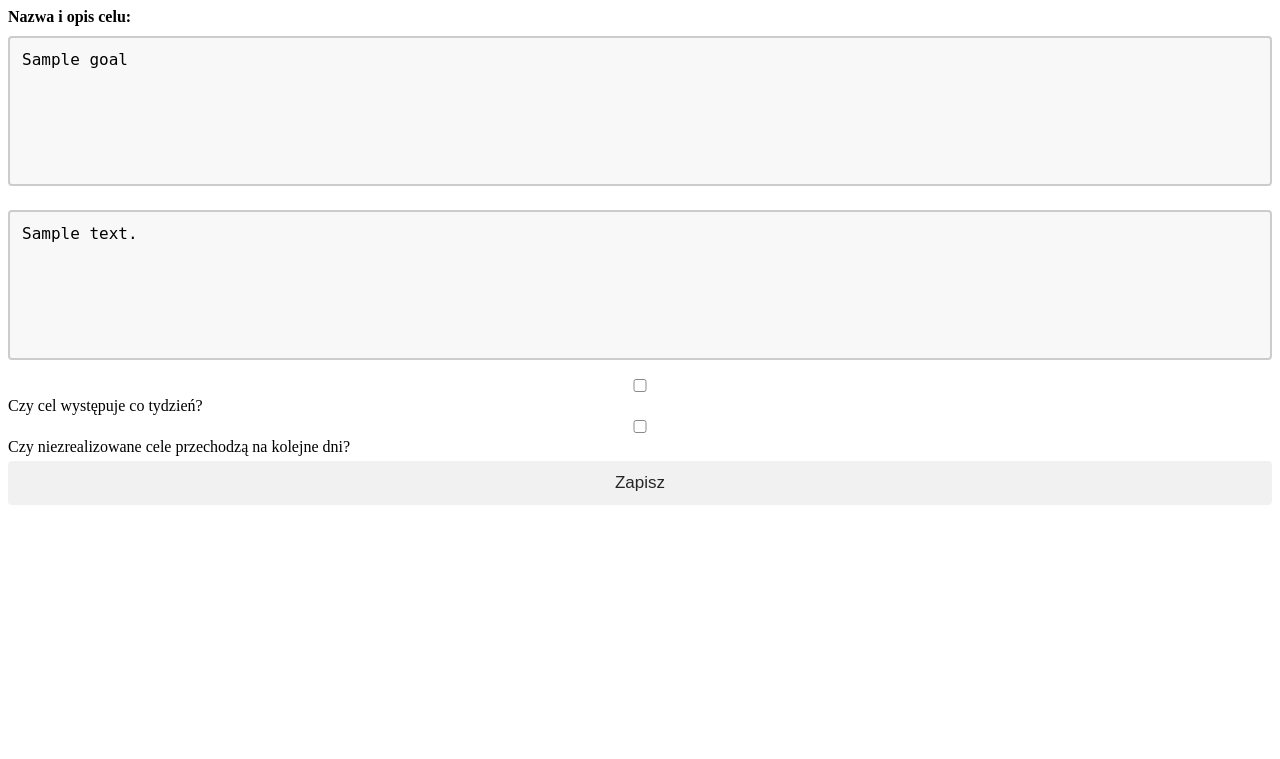
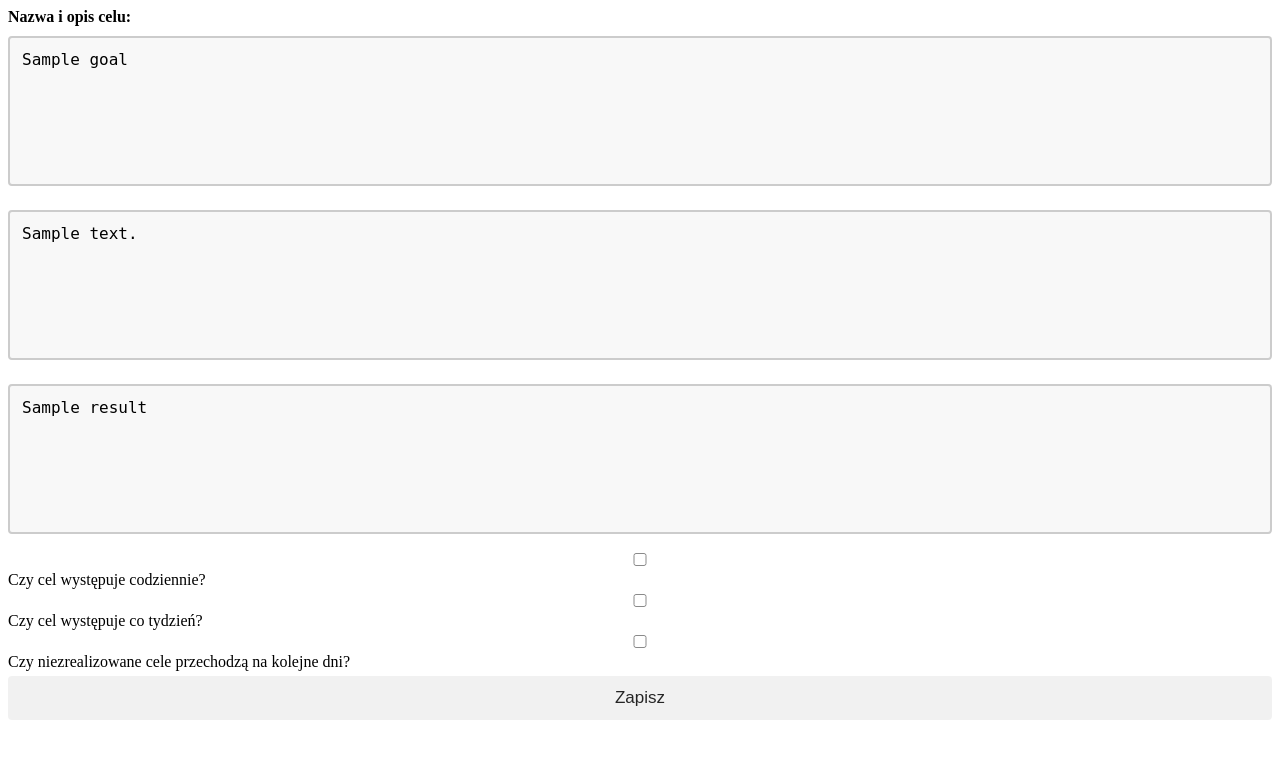
Before and after one commit to wojciech-szyba/siedmiodniowe-cele, a Flask app: template templates/new.html in a window 1280 px wide. Shown: the top 759 px of the page. Run offline with Flask 3, Linux system fonts and the light colour scheme; the template is opened without the code that fills it: most values are stand-ins (such as "Sample title", 1, 10 or a date in 2020); parts of the project's set-up code (start-up, migrations or seed data) failed here and were passed over.

Commit message:
New columns and css refactor
added new columns and css styles code refactor

```diff
--- a/app.py
+++ b/app.py
@@ -47,7 +47,7 @@ def load_user(user_id):
 def main(week_start_date, week_end_date):
     print(f"current_user.is_authenticated: {current_user.is_authenticated}, user_id: {current_user.get_id()}")
     today = datetime.now()
-    today_day_of_week_number = today.weekday()
+    today_day_of_week_number = today.weekday() + 1
     current_week_start_date = today - timedelta(days=today.weekday()) if not week_start_date else week_start_date
     current_week_end_date = current_week_start_date + timedelta(days=6) if not week_end_date else week_end_date
     try:
@@ -86,7 +86,7 @@ def next_week_grid(week_start_date):
 
 @app.route('/daily', methods=['GET'])
 @login_required
-def daily():
+def daily_grid():
     today_day_of_week_number = datetime.now().weekday() + 1
     try:
         goals = db.session.execute(db.select(Goal)).scalars()
@@ -104,9 +104,12 @@ def daily():
 def insert_goal(day_of_week):
     if request.method == 'POST':
         is_goal_cyclic_weekly = True if request.form.get("goal_cyclic_weekly", 0) == "on" else False
+        is_goal_cyclic_daily = True if request.form.get("goal_cyclic_daily", 0) == "on" else False
         is_carried_over_if_not_achieved = True if request.form.get("carried_over_if_not_achieved", 0) == "on" else False
-        goal = Goal(name=request.form['name'], description=request.form['description'], goal_day_of_week=day_of_week,
+        goal = Goal(name=request.form['name'], description=request.form['description'],
+                    result=request.form['result'], goal_day_of_week=day_of_week,
                     goal_cyclic_weekly=is_goal_cyclic_weekly,
+                    goal_cyclic_daily=is_goal_cyclic_daily,
                     carried_over_if_not_achieved=is_carried_over_if_not_achieved)
         db.session.add(goal)
         db.session.commit()
@@ -122,7 +125,9 @@ def update(id):
     if request.method == 'POST':
         goal.name = request.form['name']
         goal.description = request.form['description']
+        goal.result = request.form['result']
         goal.goal_cyclic_weekly = True if request.form.get("goal_cyclic_weekly", False) == "on" else False
+        goal.goal_cyclic_weekly = True if request.form.get("goal_cyclic_daily", False) == "on" else False
         goal.carried_over_if_not_achieved = True if request.form.get("carried_over_if_not_achieved", False) == "on" \
             else False
         db.session.commit()
--- a/models.py
+++ b/models.py
@@ -21,11 +21,13 @@ class Goal(db.Model):
     id = db.Column(db.Integer, primary_key=True)
     name = db.Column(db.String(255))
     description = db.Column(db.String(4000))
+    result = db.Column(db.String(4000))
     goal_day_of_week = db.Column(db.Integer, default=1)
     goal_datetime = db.Column(db.DateTime, default=datetime.utcnow())
     goal_deadline_date = db.Column(db.Date)
     goal_achieved = db.Column(db.Boolean, default=False)
     goal_cyclic_weekly = db.Column(db.Boolean, default=True)
+    goal_cyclic_daily = db.Column(db.Boolean, default=True)
     goal_one_day_only = db.Column(db.Boolean, default=True)
     carried_over_if_not_achieved = db.Column(db.Boolean, default=True)
     timestamp = db.Column(db.DateTime, default=datetime.utcnow())
--- /dev/null
+++ b/static/style.css
@@ -0,0 +1,169 @@
+ a {text-decoration: none;
+           background-color: none;
+           color: inherit;
+          }
+
+        table {
+            border-collapse: collapse;
+            width: 100%;
+            table-layout: fixed;   /* makes all 7 columns share width */
+        }
+
+        th, td {
+            border: 2px dashed #eeeeee;
+            padding: 4px;
+            text-align: left;
+            overflow: hidden;
+            margin-left: 5px;
+        }
+
+        tr:first-child td {
+            vertical-align: top; /* aligns cell content at the top */
+            height: auto;
+        }
+
+        tr {
+            vertical-align: top; /* aligns cell content at the top */
+            height: auto;
+        }
+
+        thead {
+            background-color: #f2f2f2;
+            font-weight: bold;
+        }
+
+        tbody tr:nth-child(even) {
+            background-color: #fafafa;
+        }
+
+        hr {
+          color: #eeeeee;
+        }
+        .week-grid {
+            display: grid;
+            grid-template-columns: repeat(7, 1fr);
+            gap: 5px;
+            font-family: Arial, sans-serif;
+        }
+
+        .daily-grid {
+            display: grid;
+            grid-template-columns: repeat(1, 1fr);
+            gap: 5px;
+            font-family: Arial, sans-serif;
+        }
+
+        .week-grid div {
+            padding: 15px;
+            background: #e8f0fe;
+            border: 1px solid #90a4ae;
+            text-align: center;
+            font-weight: bold;
+            padding: 20px;
+            margin-bottom: 20px;
+        }
+
+        .daily-grid div {
+            padding: 15px;
+            background: #e8f0fe;
+            border: 1px solid #90a4ae;
+            text-align: center;
+            font-weight: bold;
+            padding: 20px;
+            margin-bottom: 20px;
+        }
+
+        .goals-cell {
+            opacity: 0.8;
+            display: grid;
+            gap: 5px;
+            font-family: Arial, sans-serif;
+            border: 2px solid black;
+            box-sizing: border-box;
+            outline: #4CAF50 solid 10px;
+            padding: 5px;
+            text-align: center;
+            margin-left: 1px;
+            margin-bottom: 20px;
+            margin-top: 20px;
+        }
+
+        .goals-cell a {text-decoration: none;
+           background-color: none;
+           color: #0D693A;
+           font-size: 10px;
+           white-space: nowrap;
+          }
+
+        .name {
+            font-size: 16px;
+            font-weight: bold;
+        }
+
+        .description {
+            font-size: 11px;
+            opacity: 0.7;
+             text-align: left;
+
+        }
+
+        .result {
+            font-size: 12px;
+            opacity: 0.9;
+             text-align: left;
+
+        }
+
+        .custom-row {
+            display: flex !important;
+            justify-content: space-between;
+            align-items: center;
+        }
+
+        .first-item {
+            order: 1;
+            margin-right: auto;
+        }
+
+        .second-item {
+            order: 3;
+            margin-left: auto;
+        }
+
+        .centered-item {
+            order: 2;
+            margin-left: auto;
+            margin-right: auto;
+        }
+
+textarea {
+  width: 100%;
+  height: 150px;
+  padding: 12px;
+  box-sizing: border-box;
+  border: 2px solid #ccc;
+  border-radius: 4px;
+  background-color: #f8f8f8;
+  font-size: 16px;
+  resize: none;
+  margin: 10px 0;
+}
+
+input,
+.btn {
+  width: 100%;
+  padding: 12px;
+  border: 1px;
+  border-radius: 4px;
+  margin: 5px 0;
+  opacity: 0.85;
+  display: inline-block;
+  font-size: 17px;
+  line-height: 20px;
+  text-decoration: none; /* remove underline from anchors */
+}
+
+input:hover,
+.btn:hover {
+  opacity: 1;
+}
--- a/templates/new.html
+++ b/templates/new.html
@@ -1,41 +1,8 @@
 <!DOCTYPE html>
 <html lang="en">
-<style>
- textarea {
-  width: 100%;
-  height: 150px;
-  padding: 12px;
-  box-sizing: border-box;
-  border: 2px solid #ccc;
-  border-radius: 4px;
-  background-color: #f8f8f8;
-  font-size: 16px;
-  resize: none;
-  margin: 10px 0;
-}
-
-input,
-.btn {
-  width: 100%;
-  padding: 12px;
-  border: 1px;
-  border-radius: 4px;
-  margin: 5px 0;
-  opacity: 0.85;
-  display: inline-block;
-  font-size: 17px;
-  line-height: 20px;
-  text-decoration: none; /* remove underline from anchors */
-}
-
-input:hover,
-.btn:hover {
-  opacity: 1;
-}
-
-</style>
 <head>
     <meta charset="UTF-8">
+    <link rel="stylesheet" href="{{ url_for('static', filename='style.css') }}">
     <title>Nowy cel na {{ day_of_week }} </title>
 </head>
 <body>
@@ -44,6 +11,10 @@ input:hover,
      {% if goal is not none %}
         <textarea name="name" id="name">{{ goal.name }}</textarea>
         <textarea name="description" id="description">{{ goal.description }}</textarea>
+        <textarea name="result" id="result">{{ goal.result }}</textarea>
+        <br>
+        <input type="checkbox" id="goal_cyclic_daily" name="goal_cyclic_daily" {% if goal.goal_cyclic_daily %}checked{% endif %}>
+        <label for="goal_cyclic_daily">Czy cel występuje codziennie?</label>
         <br>
         <input type="checkbox" id="goal_cyclic_weekly" name="goal_cyclic_weekly" {% if goal.goal_cyclic_weekly %}checked{% endif %}>
         <label for="goal_cyclic_weekly">Czy cel występuje co tydzień?</label>
@@ -52,7 +23,11 @@ input:hover,
         <label for="carried_over_if_not_achieved">Czy niezrealizowane cele przechodzą na kolejne dni?</label>
      {% else %}
         <textarea name="name" id="name_new">{{ request.form['name'] }}</textarea>
-        <textarea name="description" id="description_new" placeholder="Tip: Zdefiniuj cel posiadający jasno określony i mierzalny rezultat aby ułatwić weryfikacje jego realizacji">{{ request.form['description'] }}</textarea>
+        <textarea name="description" id="description_new" placeholder="Tip: Opisz dokładnie cel">{{ request.form['description'] }}</textarea>
+        <textarea name="result" id="result_new" placeholder="Tip: Zdefiniuj cel posiadający jasno określony i mierzalny rezultat aby ułatwić weryfikacje jego realizacji">{{ request.form['description'] }}</textarea>
+        <br>
+        <input type="checkbox" id="goal_cyclic_daily_new" name="goal_cyclic_daily">
+        <label for="goal_cyclic_weekly">Czy cel występuje codziennie?</label>
         <br>
         <input type="checkbox" id="goal_cyclic_weekly_new" name="goal_cyclic_weekly">
         <label for="goal_cyclic_weekly">Czy cel występuje co tydzień?</label>
```
Also changed, not shown: templates/index.html (+18 -138 lines), templates/base.html (line endings or trailing spaces), templates/login.html (line endings or trailing spaces).
